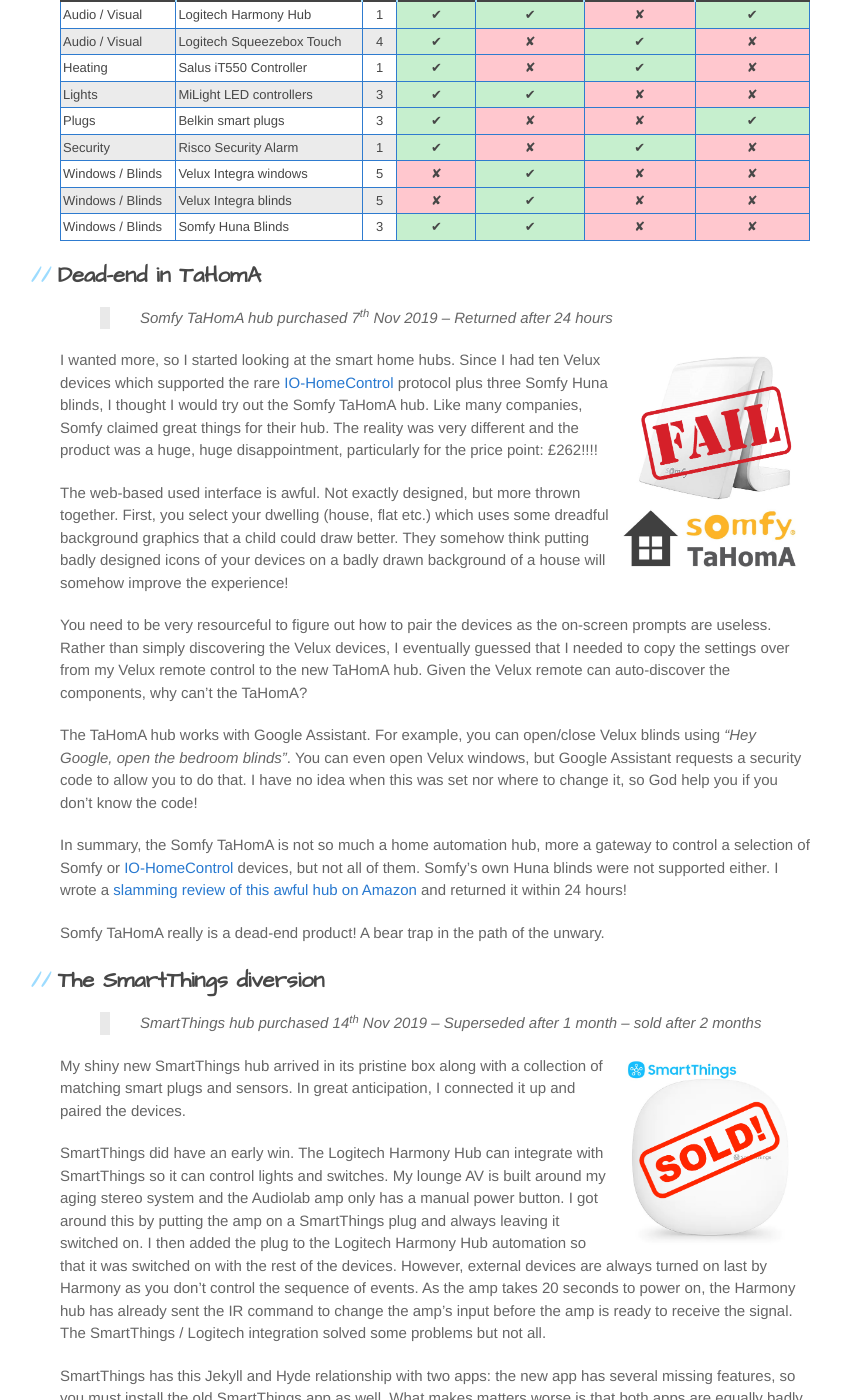
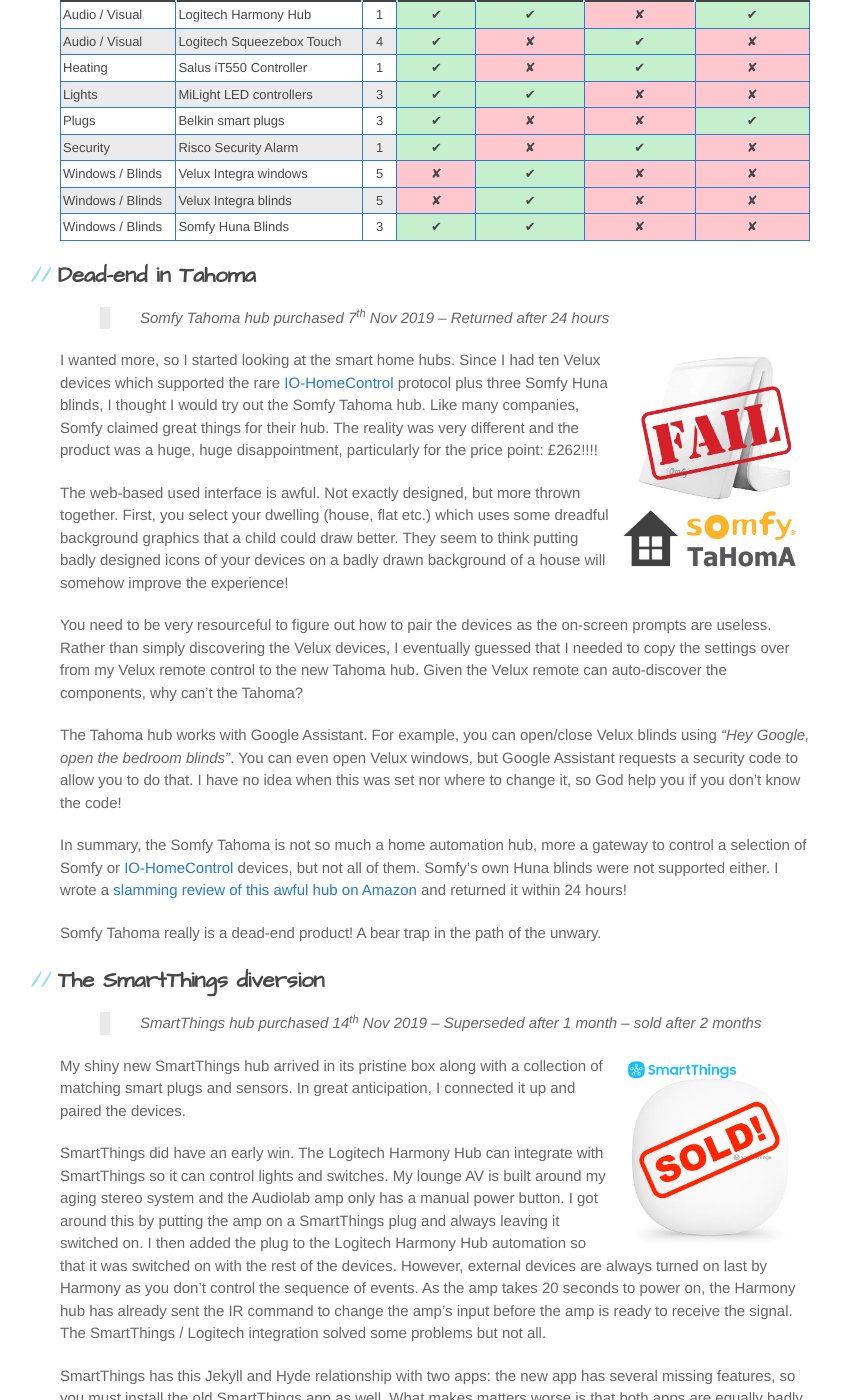
Before and after one commit to DrJohnT/DrJohnT.github.io, a Jekyll site: the page built from _blog_posts/2020-04-21-ha_journey.md, in a window 1280 px wide and 1400 px high, scrolled down 1891 px. Shown: the whole window, without its empty margins (110-951 px from the left). Built offline with Jekyll 4.4.1, drawn with Linux system fonts in a browser that asks for light colours.

Commit message:
Fixed TaHomA

```diff
--- a/_blog_posts/2020-04-21-ha_journey.md
+++ b/_blog_posts/2020-04-21-ha_journey.md
@@ -211,23 +211,23 @@
   </tbody>
 </table>
 
-## Dead-end in TaHomA
+## Dead-end in Tahoma
 
-> *Somfy TaHomA hub purchased 7<sup>th</sup> Nov 2019 – Returned after 24 hours*
+> *Somfy Tahoma hub purchased 7<sup>th</sup> Nov 2019 – Returned after 24 hours*
 
-<img align="right"  width="200px" src="../assets/images/HowEBay/somfy_tahoma_fail.png"/>
+<img align="right"  width="200px" src="../assets/images/HowEBay/somfy_Tahoma_fail.png"/>
 
-I wanted more, so I started looking at the smart home hubs.  Since I had ten Velux devices which supported the rare [IO-HomeControl](http://www.io-homecontrol.com/index.php/en/) protocol plus three Somfy Huna blinds, I thought I would try out the Somfy TaHomA hub.  Like many companies, Somfy claimed great things for their hub.  The reality was very different and the product was a huge, huge disappointment, particularly for the price point: £262!!!!
+I wanted more, so I started looking at the smart home hubs.  Since I had ten Velux devices which supported the rare [IO-HomeControl](http://www.io-homecontrol.com/index.php/en/) protocol plus three Somfy Huna blinds, I thought I would try out the Somfy Tahoma hub.  Like many companies, Somfy claimed great things for their hub.  The reality was very different and the product was a huge, huge disappointment, particularly for the price point: £262!!!!
 
-The web-based used interface is awful. Not exactly designed, but more thrown together. First, you select your dwelling (house, flat etc.) which uses some dreadful background graphics that a child could draw better. They somehow think putting badly designed icons of your devices on a badly drawn background of a house will somehow improve the experience!
+The web-based used interface is awful. Not exactly designed, but more thrown together. First, you select your dwelling (house, flat etc.) which uses some dreadful background graphics that a child could draw better. They seem to think putting badly designed icons of your devices on a badly drawn background of a house will somehow improve the experience!
 
-You need to be very resourceful to figure out how to pair the devices as the on-screen prompts are useless. Rather than simply discovering the Velux devices, I eventually guessed that I needed to copy the settings over from my Velux remote control to the new TaHomA hub.  Given the Velux remote can auto-discover the components, why can’t the TaHomA?
+You need to be very resourceful to figure out how to pair the devices as the on-screen prompts are useless. Rather than simply discovering the Velux devices, I eventually guessed that I needed to copy the settings over from my Velux remote control to the new Tahoma hub.  Given the Velux remote can auto-discover the components, why can’t the Tahoma?
 
-The TaHomA hub works with Google Assistant.  For example, you can open/close Velux blinds using *“Hey Google, open the bedroom blinds”*. You can even open Velux windows, but Google Assistant requests a security code to allow you to do that. I have no idea when this was set nor where to change it, so God help you if you don’t know the code!
+The Tahoma hub works with Google Assistant.  For example, you can open/close Velux blinds using *“Hey Google, open the bedroom blinds”*. You can even open Velux windows, but Google Assistant requests a security code to allow you to do that. I have no idea when this was set nor where to change it, so God help you if you don’t know the code!
 
-In summary, the Somfy TaHomA is not so much a home automation hub, more a gateway to control a selection of Somfy or [IO-HomeControl](http://www.io-homecontrol.com/index.php/en/) devices, but not all of them.  Somfy’s own Huna blinds were not supported either.  I wrote a [slamming review of this awful hub on Amazon](https://github.com/DrJohnT/HomeAssistantPublicConfig/wiki/Somfy-TaHomA-Review) and returned it within 24 hours!
+In summary, the Somfy Tahoma is not so much a home automation hub, more a gateway to control a selection of Somfy or [IO-HomeControl](http://www.io-homecontrol.com/index.php/en/) devices, but not all of them.  Somfy’s own Huna blinds were not supported either.  I wrote a [slamming review of this awful hub on Amazon](https://github.com/DrJohnT/HomeAssistantPublicConfig/wiki/Somfy-Tahoma-Review) and returned it within 24 hours!
 
-Somfy TaHomA really is a dead-end product!  A bear trap in the path of the unwary.
+Somfy Tahoma really is a dead-end product!  A bear trap in the path of the unwary.
 
 ## The SmartThings diversion
 
```
